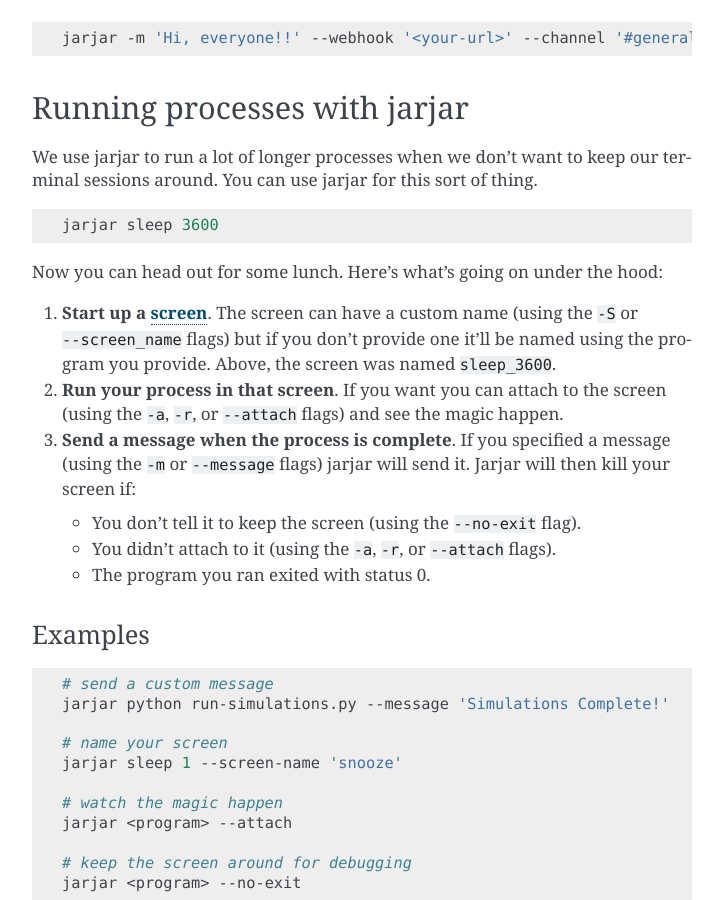
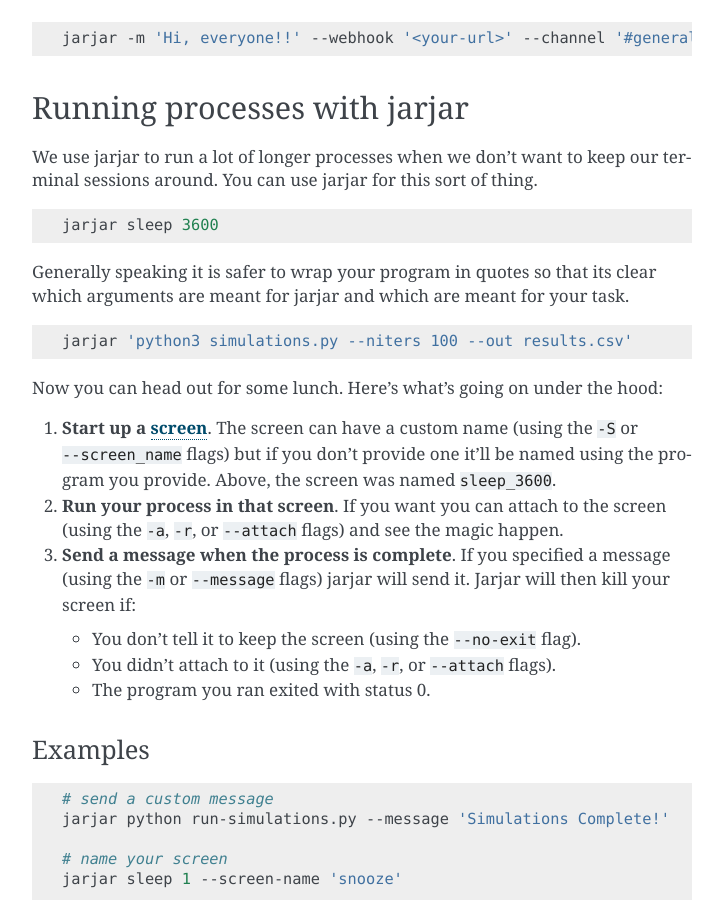
Before and after one commit to AusterweilLab/jarjar, a Sphinx documentation site: the page built from docs/clt.md, in a window 1280 px wide and 900 px high, scrolled down 471 px. Shown: the whole window, without its empty margins (388-1111 px from the left). Built offline with Sphinx 7.4.7, drawn with Linux system fonts in a browser that asks for light colours.

Commit message:
add note about wrapping program in quotes

````diff
--- a/docs/clt.md
+++ b/docs/clt.md
@@ -5,7 +5,6 @@ The CLT provides basic posting functionality like in the python API but it also
 ## Posting to your team
 
 The jarjar CLT offers all the functionality of the python API, except for posting attachments (sorry). Posting messages is super easy though!
-
 
 You can use your defaults from .jarjar
 ```sh
@@ -24,6 +23,12 @@ We use jarjar to run a lot of longer processes when we don't want to keep our te
 
 ```sh
 jarjar sleep 3600
+```
+
+Generally speaking it is safer to wrap your program in quotes so that its clear which arguments are meant for jarjar and which are meant for your task.
+
+```sh
+jarjar 'python3 simulations.py --niters 100 --out results.csv'
 ```
 
 Now you can head out for some lunch. Here's what's going on under the hood:
````
